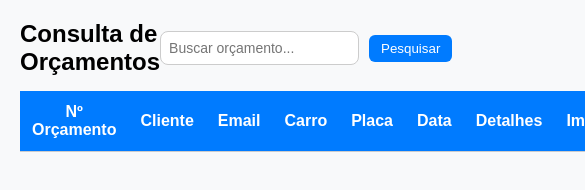
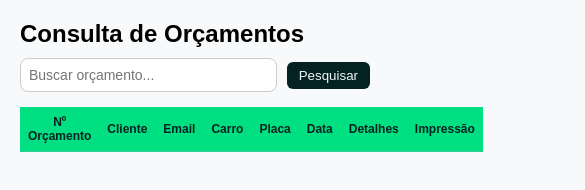
Before and after one commit to wilgneer/chepsorce_car, a plain HTML site: page FRONTEND/consulta_orc/consulta_orc.html in a window 390 px wide. Shown: the top 190 px of the page, 585 px wide, since content can reach past the window. Drawn offline with Linux system fonts and the light colour scheme; no server answers.

Commit message:
Versão melhorada da parte de consutlas de orçamentos, no caso o menu para ver orçamentos.

```diff
--- a/FRONTEND/consulta_orc/consulta_orc.css
+++ b/FRONTEND/consulta_orc/consulta_orc.css
@@ -7,23 +7,24 @@ body {
 table {
   width: 100%;
   border-collapse: collapse;
+  overflow-x: auto;
 }
 
 th, td {
   padding: 12px;
-  border-bottom: 1px solid #ccc;
+  border-bottom: 1px solid #33cc99;
   text-align: center;
 }
 
 th {
-  background-color: #007bff;
-  color: white;
+  background-color: #00df82;
+  color: #042222;
 }
 
 button {
   padding: 6px 12px;
-  background-color: #007bff;
-  color: white;
+  background-color: #042222;
+  color: #F1f7f7;
   border: none;
   border-radius: 6px;
   cursor: pointer;
@@ -69,6 +70,8 @@ button {
   justify-content: space-between;
   align-items: center;
   margin-bottom: 15px;
+  flex-wrap: wrap;
+  gap: 10px;
 }
 
 .top-bar h2 {
@@ -80,6 +83,8 @@ button {
   border: 1px solid #ccc;
   border-radius: 8px;
   font-size: 14px;
+  width: 100%;
+  max-width: 300px;
 }
 
 /* Definindo negrito para títulos */
@@ -89,22 +94,49 @@ h4, h3 {
 
 /* Estilo para o conteúdo leve */
 p, td {
-  font-weight: lighter;  /* Fontes mais leves para o conteúdo */
+  font-weight: lighter;
 }
 
 /* Estilo para o valor total */
 .valor-total {
-  font-size: 3em;  /* 3x maior do que a fonte atual */
-  color: #00df82;  /* Cor combinando com a paleta (#00df82 - verde claro) */
+  font-size: 2.5em;
+  color: #0A2342; /* Azul marinho */
   font-weight: bold;
   text-align: center;
   margin-top: 20px;
+  font-family: 'Poppins', sans-serif;
 }
 
-/* Modificar a cor de fundo da tabela para se alinhar com a paleta */
+/* Cor de fundo do cabeçalho da tabela */
 thead tr {
   background-color: #AACBC4;
 }
 thead th {
   font-weight: bold;
 }
+
+/* Responsividade */
+@media (max-width: 768px) {
+  .modal-content {
+    width: 95%;
+    padding: 10px;
+  }
+
+  th, td {
+    padding: 8px;
+    font-size: 12px;
+  }
+
+  .top-bar {
+    flex-direction: column;
+    align-items: stretch;
+  }
+
+  .valor-total {
+    font-size: 1.8em;
+  }
+
+  #buscaOrcamento {
+    width: 100%;
+  }
+}
```
